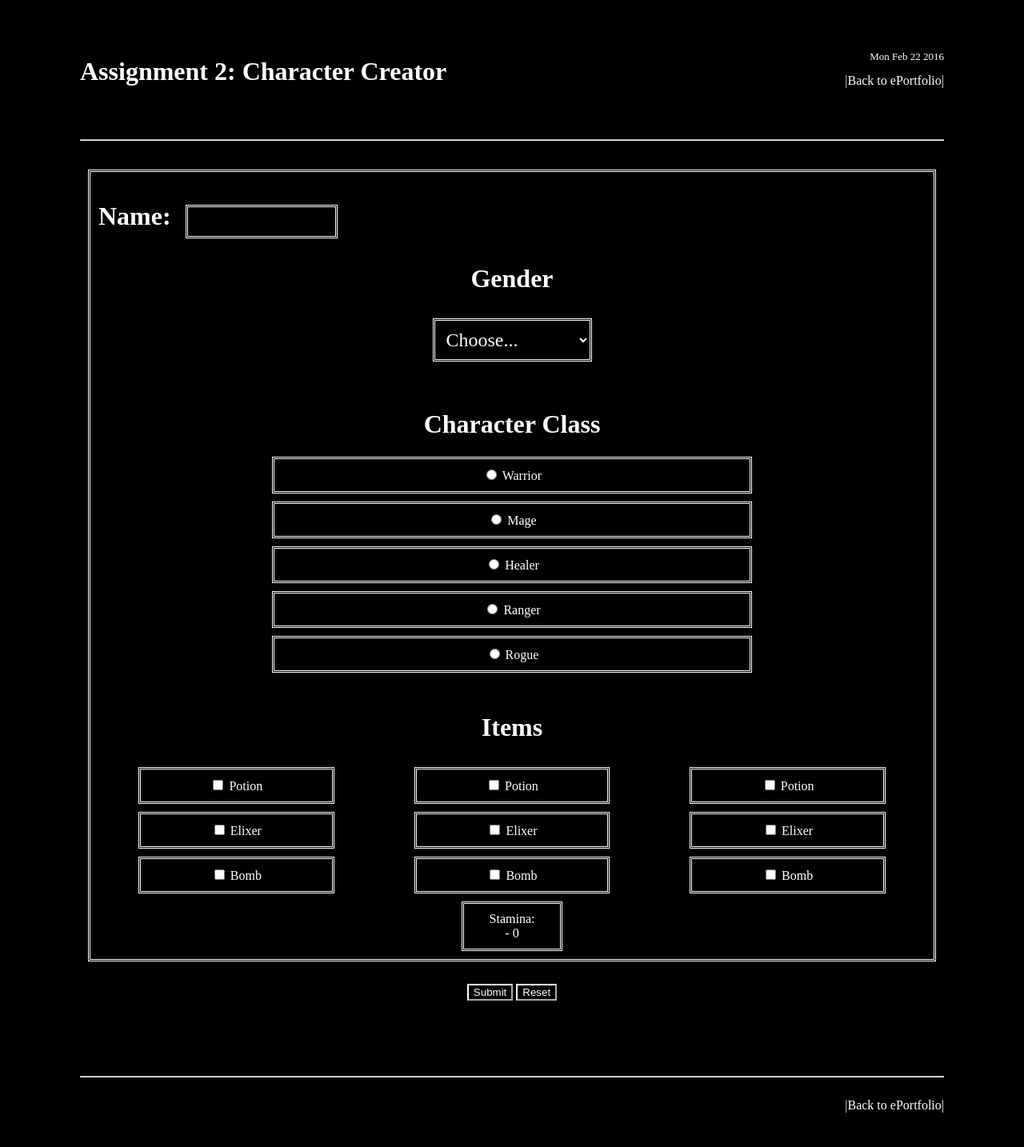
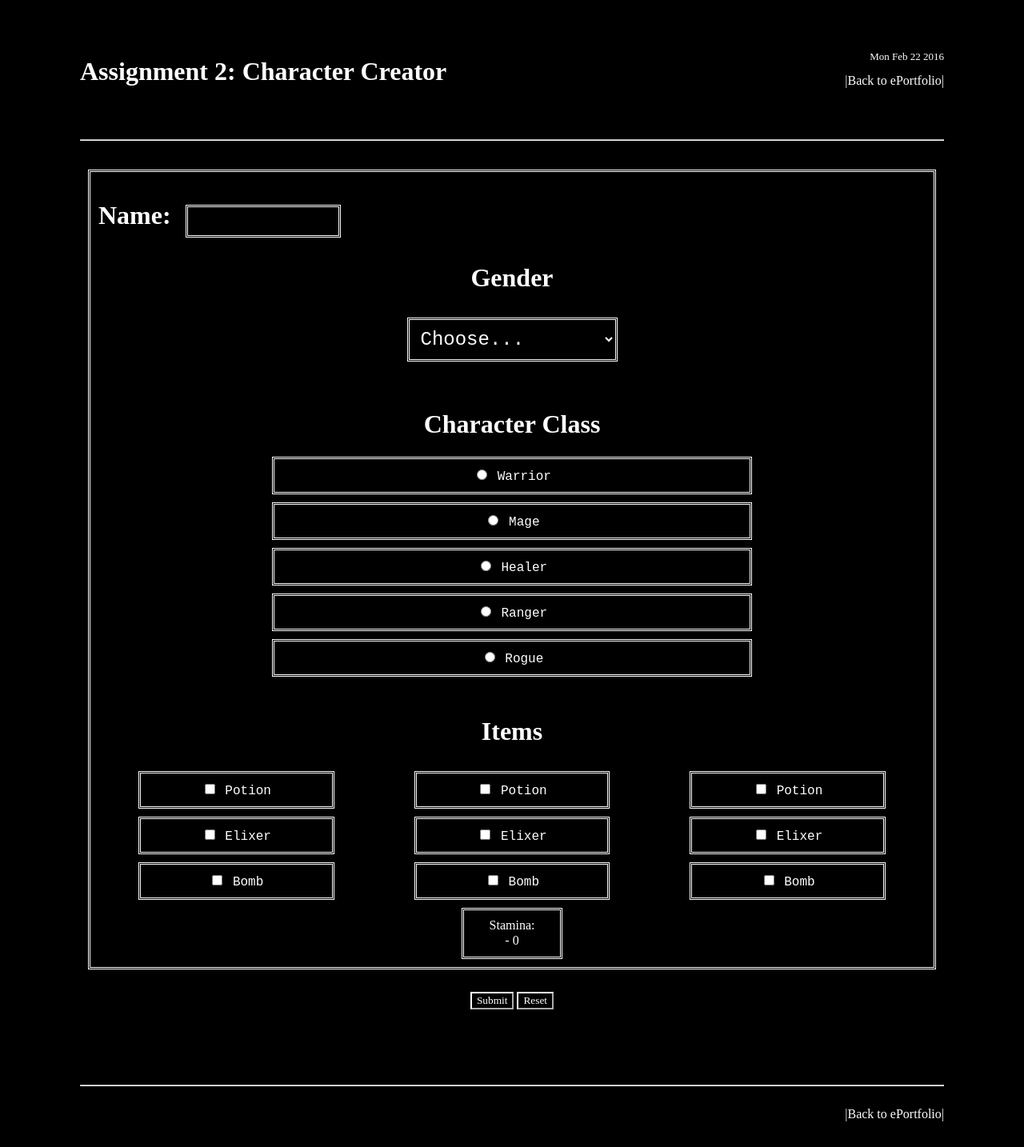
Before and after one commit to christophercsmall/UNF_COP_4813_Internet_Programming, a PHP site: page /cop4813/assign2/index.html in a window 1280 px wide. Shown: the whole page at 80% size. Before the commit the page ends 1391 px from the top, so only its background shows below. Run offline with PHP 8.4, Linux system fonts and the light colour scheme.

Commit message:
font changes

```diff
--- a/public_html/cop4813/assign2/index.html
+++ b/public_html/cop4813/assign2/index.html
@@ -6,6 +6,12 @@
     <meta charset="utf-8" />
     <title>Assignment 2: Character Creator</title>
     <link rel="stylesheet" type="text/css" href="../style.css" />
+
+	<style>
+	* {
+		font-family:'Copperplate Gothic';
+	}
+	</style>
 
     <script>
         var reduceSta = 0;
--- a/public_html/cop4813/style.css
+++ b/public_html/cop4813/style.css
@@ -51,7 +51,7 @@ a:visited {
     border: double;
     padding: 10px;
     margin: 10px;
-    font-family:'Copperplate Gothic';
+    font-family:'Courier New';
 }
 
 .thumbnail {
```
